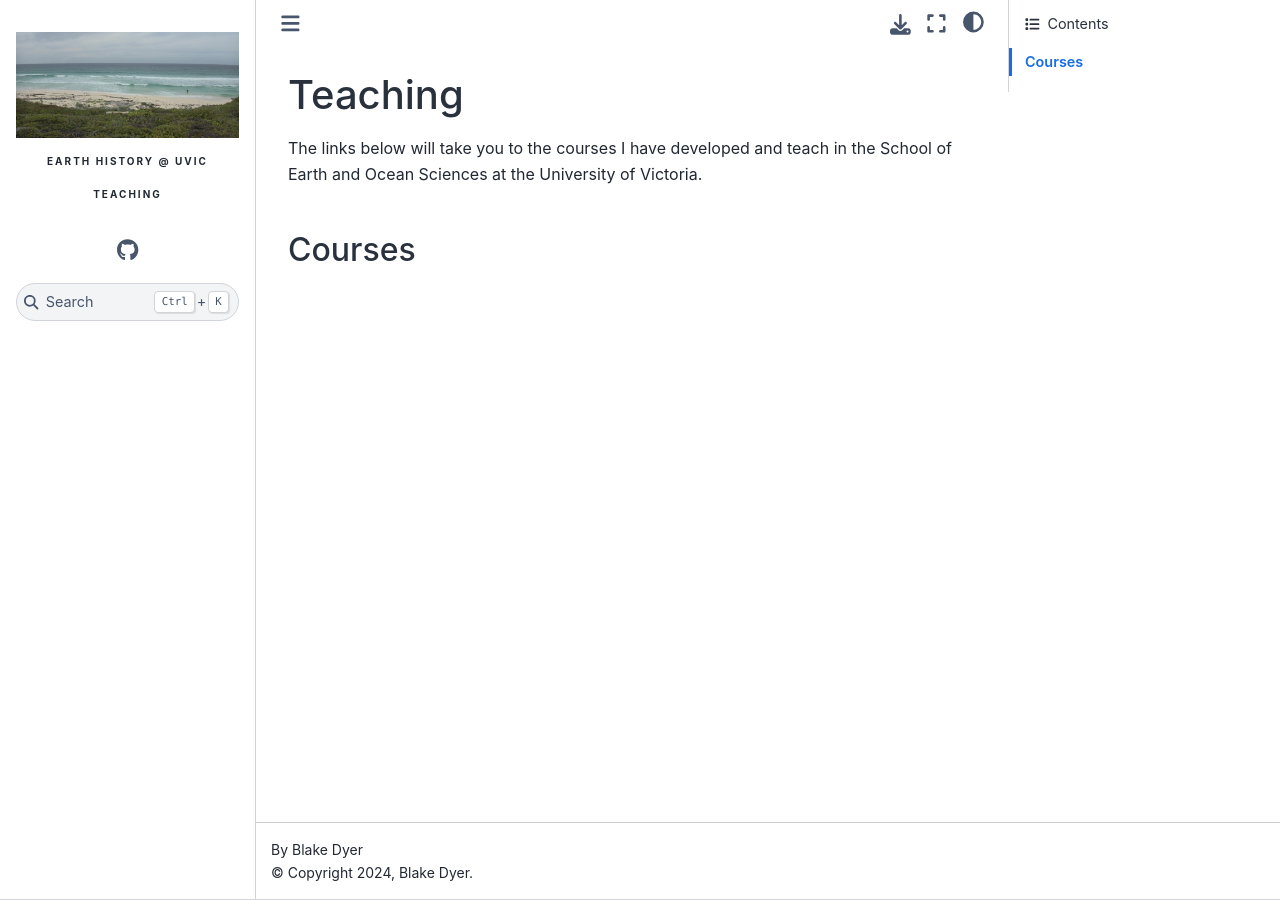
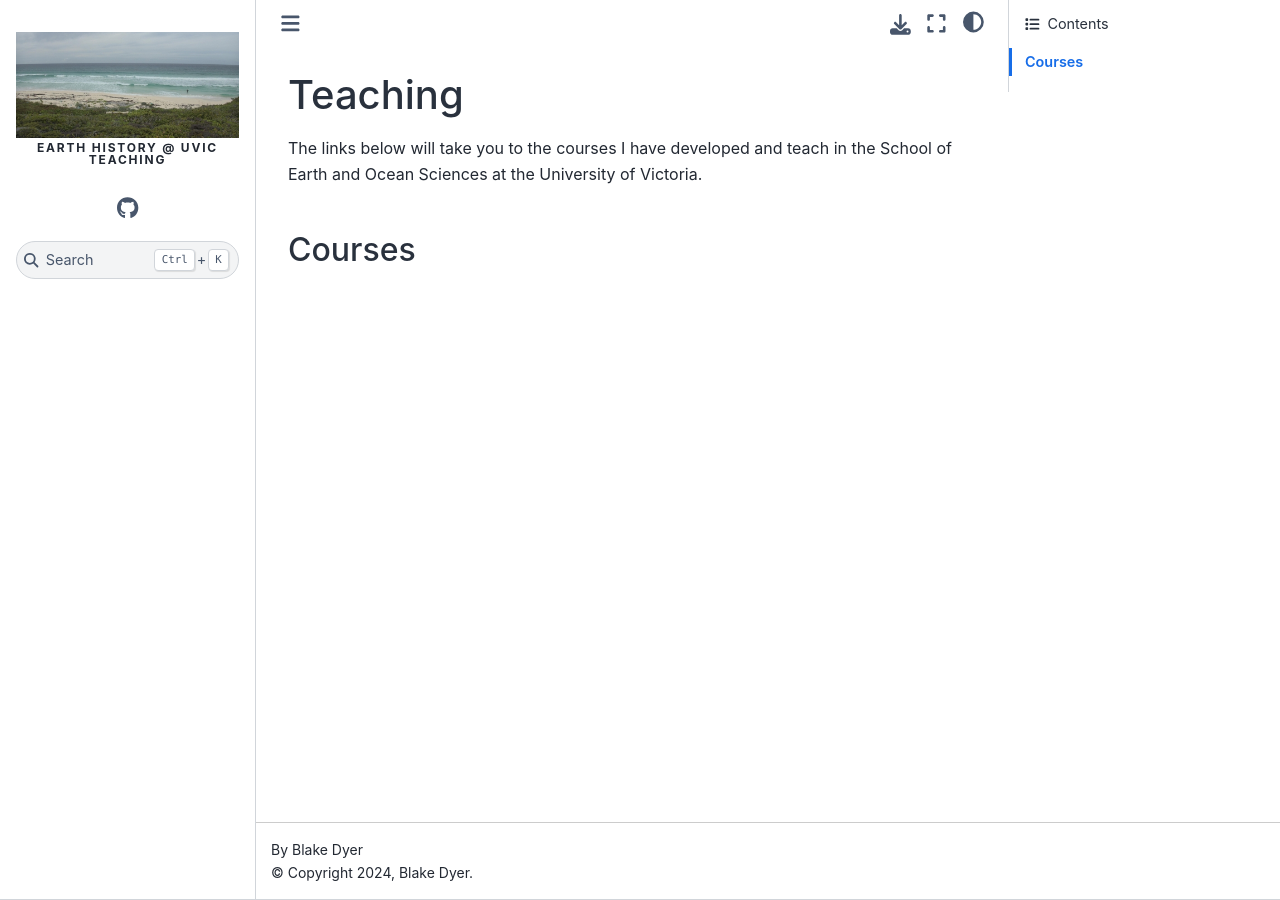
Before and after one commit to blakedyer/eos-courses, a Sphinx documentation site: the page built from source/index.rst, in a window 1280 px wide. Built offline with Sphinx 7.4.7 and the Sphinx Book theme 1.1.4, drawn with Linux system fonts in a browser that asks for light colours; pages that are not in the unit, such as notebooks, are missing from menus.

Commit message:
logo text adjustment

```diff
--- a/source/conf.py
+++ b/source/conf.py
@@ -6,12 +6,10 @@
 # -- Project information -----------------------------------------------------
 # https://www.sphinx-doc.org/en/master/usage/configuration.html#project-information
 
-project = """<span style="text-align: left;
-  font-weight: 700;
-  letter-spacing: .2em;
-  font-size: .5em;
-  margin-bottom: 2%;
-  margin-top: 2%;">EARTH HISTORY @ UVIC<br>TEACHING</span>"""
+project = """<span style="text-align: center;
+  font-weight: 700;line-height: 1;display: block;
+  letter-spacing: .15em;
+  font-size: .6em;">EARTH HISTORY @ UVIC<br>TEACHING</span>"""
 copyright = '2024, Blake Dyer'
 author = 'Blake Dyer'
 release = '2024'
```
